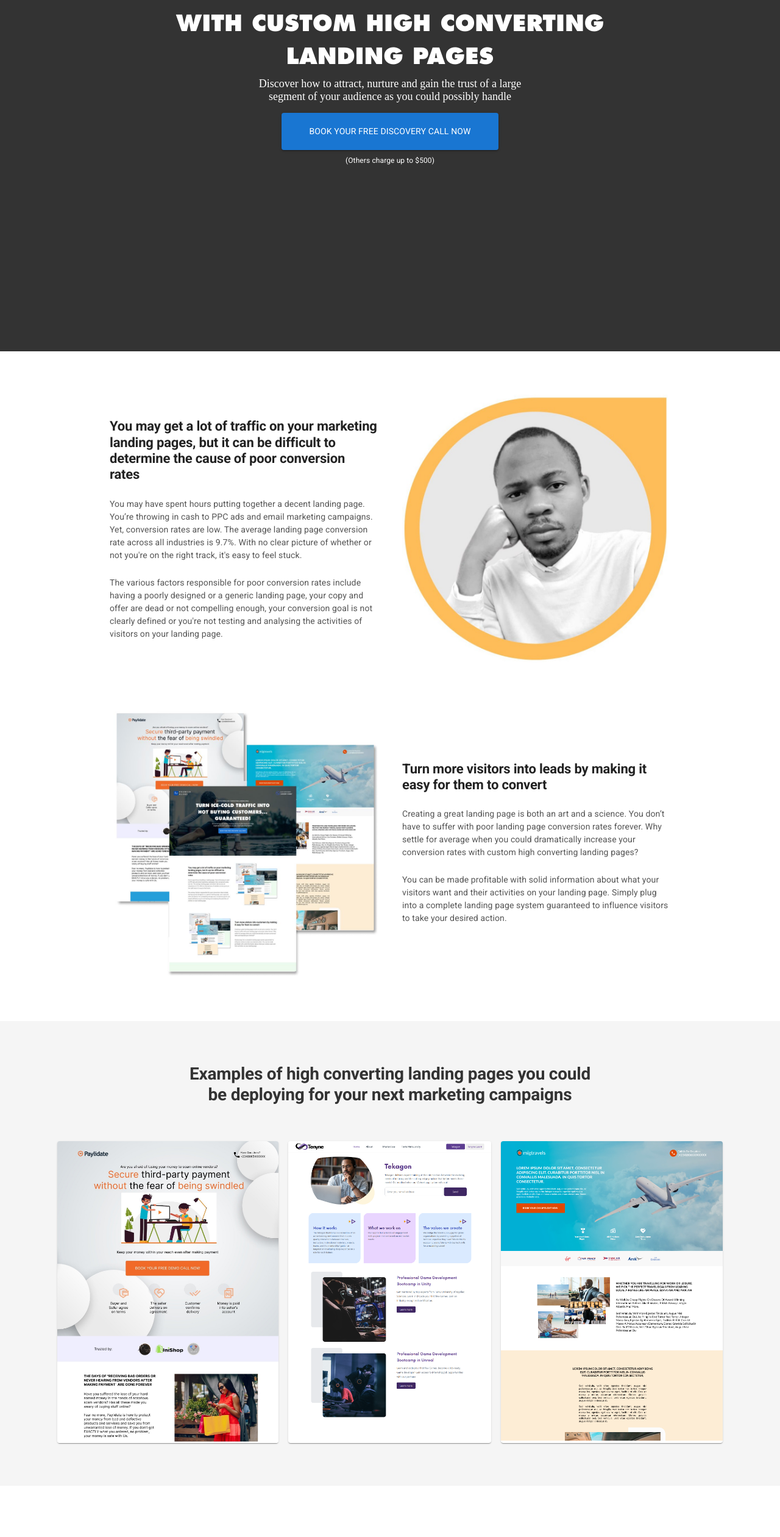
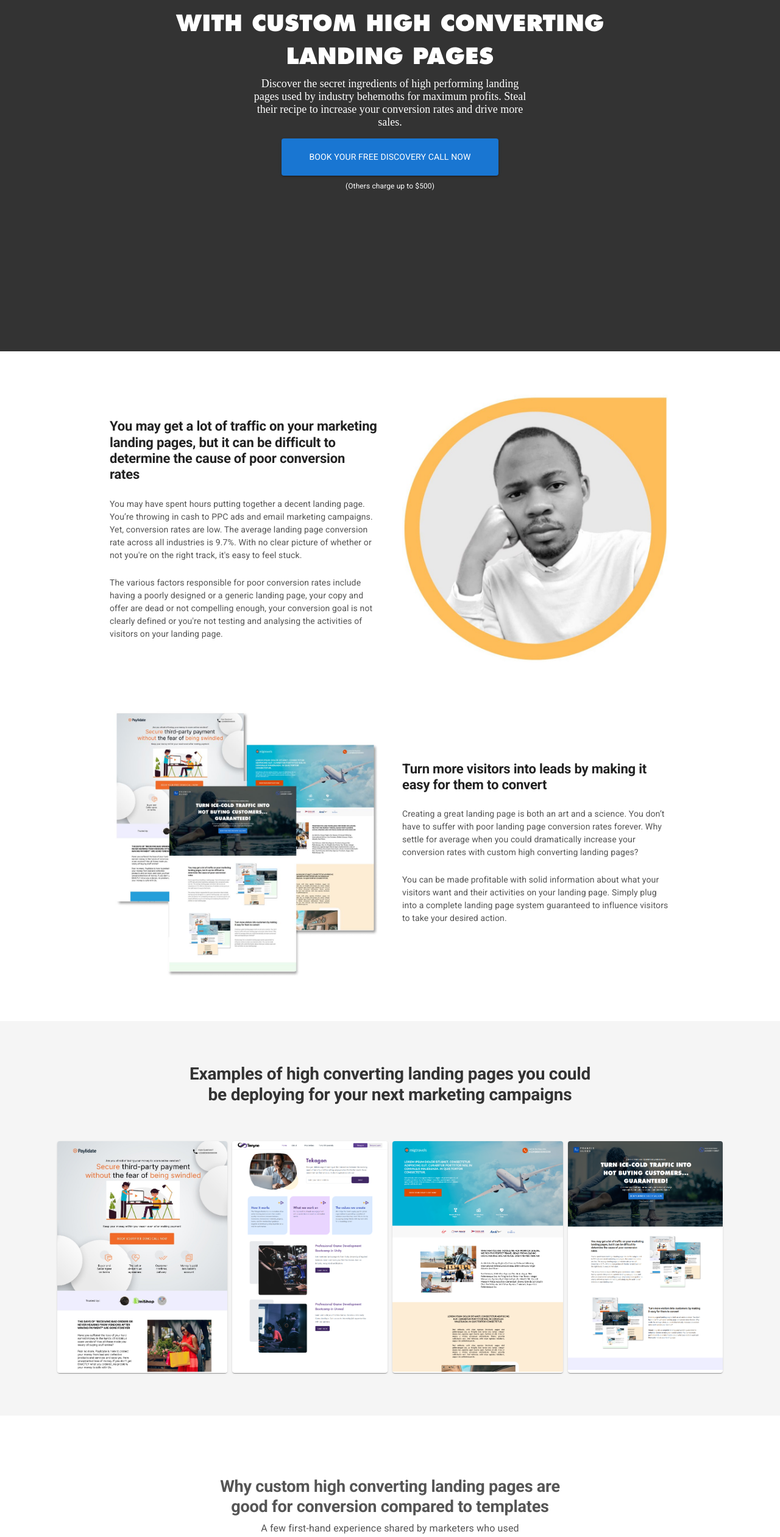
Before and after one commit to francisuloko/landing-page, a React (Create React App) app: page / in a window 1280 px wide. Shown: the part 208-2728 px from the top of the page at 61% size. Built offline with nearby package versions, Linux system fonts and the light colour scheme.

Commit message:
Add display for small screens

```diff
--- a/src/components/Appointment.js
+++ b/src/components/Appointment.js
@@ -14,7 +14,7 @@ export default function Appointment() {
       maxWidth={false}
       sx={{ bgcolor: "#fff", p: { xs: "10px 0 30px 0", sm: "70px 150px" } }}
     >
-      <Box sx={{ width: { xs: "100%", lg: "65%" }, m: "0 auto", p: "0 10px" }}>
+      <Box sx={{ width: { xs: "95%", lg: "65%" }, m: "0 auto", p: "0 10px" }}>
         <Typography
           variant="h2"
           color="#222"
@@ -43,8 +43,8 @@ export default function Appointment() {
               </Avatar>
             </ListItemAvatar>
             <ListItemText
-              primary="5 tips to demonstrate how much you care about your readers"
-              secondary="Discover how to craft your landing page copy to address the fears, hopes, ad dreams of your ideal customer following the Rule of One. What the hell is the Rule of One?"
+              primary="5 tips to demonstrate how much you care about your readers + more tips for scroll stopping headlines"
+              secondary="Discover how to craft your landing page copy to address the fears, hopes, ad dreams of your ideal customer following the Rule of One. What is the Rule of One?"
             />
           </ListItem>
           <ListItem>
@@ -76,7 +76,7 @@ export default function Appointment() {
               </Avatar>
             </ListItemAvatar>
             <ListItemText
-              primary="How to capture more leads with a landing page popup"
+              primary="Discover how to capture more leads with popups"
               secondary="Landing Page popups are popular and effective. But they can get in the way of your visitors resulting in poor conversion rates. Discover a new and innovative popup formula guaranteed to score you more email subs."
             />
           </ListItem>
--- a/src/components/Argument.js
+++ b/src/components/Argument.js
@@ -28,7 +28,7 @@ export default function Argument() {
             textAlign="center"
             sx={{ fontSize: "27px", fontWeight: "bold", m: "30px auto 0 auto" }}
           >
-            Why a custom high converting landing page is good for
+            Why custom high converting landing pages are good for
             conversion compared to templates
           </Typography>
           <Typography
@@ -37,18 +37,18 @@ export default function Argument() {
             sx={{
               width: {
                 sm: "70%",
-                sx: "90%",
+                sx: "100%",
               },
               textTransform: "title",
               m: 1,
             }}
           >
-            Listen to a few experience shared by marketers who used page builder
+            A few first-hand experience shared by marketers who used page builder
             templates for their marketing campaigns
           </Typography>
         </Box>
 
-        <List sx={{ width: "70%", bgcolor: "background.paper" }}>
+        <List sx={{ width: { xs: "95%", sm: "70%"}, bgcolor: "background.paper" }}>
           <ListItem>
             <ListItemAvatar>
               <Avatar sx={{ backgroundColor: "red" }}>
--- a/src/components/FAQ.js
+++ b/src/components/FAQ.js
@@ -58,7 +58,7 @@ export default function FAQ() {
         p: { xs: "10px 0 30px 0", sm: "70px 150px" },
       }}
     >
-      <Box sx={{ width: { xs: "100%", lg: "60%" }, m: "0 auto", p: "0 10px" }}>
+      <Box sx={{ width: { xs: "95%", lg: "60%" }, m: "0 auto", p: "0 10px" }}>
         <Typography
           variant="h2"
           color="#eee"
--- a/src/components/Hero.js
+++ b/src/components/Hero.js
@@ -1,9 +1,8 @@
-import React from 'react'
+import React from "react";
 import { Typography, Button } from "@mui/material";
-import { styled, Container } from "@mui/system";
+import { styled, Container, Box } from "@mui/system";
 import Header from "../components/Header.js";
 // import backgound from "../assets/bird.jpg";
-
 
 const Wrapper = styled("div")({
   width: "100%",
@@ -38,7 +37,7 @@ export default function Hero() {
         <Typography
           sx={{
             textAlign: "center",
-              fontSize: { xs: 12, sm: 14}
+            fontSize: { xs: 12, sm: 14 },
           }}
         >
           FOR SERVICE-BASED BUSINESSES WHO WANT MORE LEADS:
@@ -58,7 +57,8 @@ export default function Hero() {
             },
           }}
         >
-            INCREASE YOUR CONVERSION RATES WITH CUSTOM HIGH CONVERTING LANDING PAGES
+          INCREASE YOUR CONVERSION RATES WITH CUSTOM HIGH CONVERTING LANDING
+          PAGES
         </Typography>
         <Typography
           variant="body"
@@ -73,9 +73,11 @@ export default function Hero() {
             m: 1,
           }}
         >
-            Discover how to attract, nurture and gain the trust of a large
-            segment of your audience as you could possibly handle
+          Discover the secret ingredients of high performing landing pages used
+          by industry behemoths for maximum profits. Steal their recipe to
+          increase your conversion rates and drive more sales.
         </Typography>
+        <Box align="center">
           <Button
             variant="contained"
             sx={{ m: 1, padding: "20px 45px" }}
@@ -86,8 +88,9 @@ export default function Hero() {
               BOOK YOUR FREE DISCOVERY CALL NOW
             </Typography>
           </Button>
+        </Box>
         <Typography fontSize={12}>(Others charge up to $500)</Typography>
       </Container>
     </Wrapper>
-  )
+  );
 }
--- a/src/components/Process.js
+++ b/src/components/Process.js
@@ -16,15 +16,15 @@ export default function Process() {
       maxWidth={false}
       sx={{ bgcolor: "#efe", p: { xs: "10px 0 30px 0", sm: "70px 150px" } }}
     >
-      <Box sx={{ width: { xs: "100%", lg: "60%" }, m: "0 auto", p: "0 10px" }}>
+      <Box sx={{ width: { xs: "95%", lg: "60%" }, m: "0 auto", p: "0 10px" }}>
         <Typography
           variant="h2"
           color="#222"
           textAlign="center"
           sx={{ fontSize: "28px", fontWeight: "bold", m: "30px auto" }}
         >
-          Here's how I plan to explode your profit margins with a custom high
-          converting landing page
+          Here's how I plan to explode your profit margins with my custom high
+          converting landing pages
         </Typography>
         <Stack spacing={1}>
           <Item>
@@ -45,9 +45,9 @@ export default function Process() {
           </Item>
           <Item>
             <Typography variant="p">
-              Stand out from your competitors who use generic landing page
-              templates. Give your landing page the attention it deserves. Get
-              your landing page specifically designed for your target audience
+              Give your landing page the attention it deserves. Stand out from
+              your competitors who use generic landing page templates. Get your
+              landing page specifically designed for your target audience
               following behavioural and usability best practices.
             </Typography>
           </Item>
--- a/src/components/Projects.js
+++ b/src/components/Projects.js
@@ -6,6 +6,7 @@ import { CardActionArea } from "@mui/material";
 import proj1 from "../assets/images/Paylidate.jpg";
 import proj2 from "../assets/images/tekagon.png";
 import proj3 from "../assets/images/migtravels.png";
+import proj4 from "../assets/images/mylander.png";
 
 export default function ActionAreaCard() {
   return (
@@ -13,27 +14,32 @@ export default function ActionAreaCard() {
       maxWidth={false}
       sx={{
         bgcolor: "#f5f5f5",
-        p: { xs: "10px 0 30px 0", sm: " 10px 70px 70px" }
+        p: { xs: "10px 0 30px 0", sm: " 10px 70px 70px" },
       }}
     >
-      <Box sx={{ width: { xs: "100%", lg: "60%" }, m: "0 auto", p: "30px 10px" }}>
+      <Box
+        sx={{ width: { xs: "100%", lg: "60%" }, m: "0 auto", p: "30px 10px" }}
+      >
         <Typography
           variant="h2"
           color="#333"
           textAlign="center"
           sx={{ fontSize: "28px", fontWeight: "bold", m: "30px auto" }}
         >
-          Examples of high converting landing pages you could be deploying for your next marketing campaigns
+          Examples of high converting landing pages you could be deploying for
+          your next marketing campaigns
         </Typography>
       </Box>
       <Container
         maxWidth={false}
         sx={{
           display: "flex",
-          gap: "1.5%",
+          flexDirection: {xs: "column", sm: "row"},
+          gap: ".7%",
           bgcolor: "#f5f5f5",
         }}
       >
+        <Box sx={{ maxWidth: 600, display: "flex", gap: "1.5%" }}>
           <Card sx={{ maxWidth: 600 }}>
             <CardActionArea>
               <CardMedia component="img" image={proj1} alt="green iguana" />
@@ -44,11 +50,19 @@ export default function ActionAreaCard() {
               <CardMedia component="img" image={proj2} alt="green iguana" />
             </CardActionArea>
           </Card>
+        </Box>
+        <Box sx={{ maxWidth: 600, display: "flex", gap: "1.5%", mt: {xs: 1, sm: 0} }}>
           <Card sx={{ maxWidth: 600 }}>
             <CardActionArea>
               <CardMedia component="img" image={proj3} alt="green iguana" />
             </CardActionArea>
           </Card>
+          <Card sx={{ maxWidth: 600 }}>
+            <CardActionArea>
+              <CardMedia component="img" image={proj4} alt="green iguana" />
+            </CardActionArea>
+          </Card>
+        </Box>
       </Container>
     </Container>
   );
--- a/src/components/Testimonials.js
+++ b/src/components/Testimonials.js
@@ -13,7 +13,7 @@ import backgound from "../assets/bird.png";
 
 const Wrapper = styled("div")({
   width: "100%",
-  background: `rgba(0, 0, 0, .65) url(${backgound}) no-repeat right center`,
+  background: `rgba(0, 0, 0, .65) url(${backgound}) no-repeat center`,
   backgroundSize: "cover",
   backgroundBlendMode: "darken",
 });
@@ -85,7 +85,7 @@ export default function Testimonials() {
               variant="h2"
               sx={{ fontSize: "28px", fontWeight: "bold", m: "auto" }}
             >
-              Truly humbled by the nice things said about my custom landing
+              Truly humbled by the nice things said about my landing
               pages
             </Typography>
             <Box sx={{ maxWidth: 400, flexGrow: 1, my: 2 }}>
```
Lines whose indentation alone changed are shown as unchanged.
